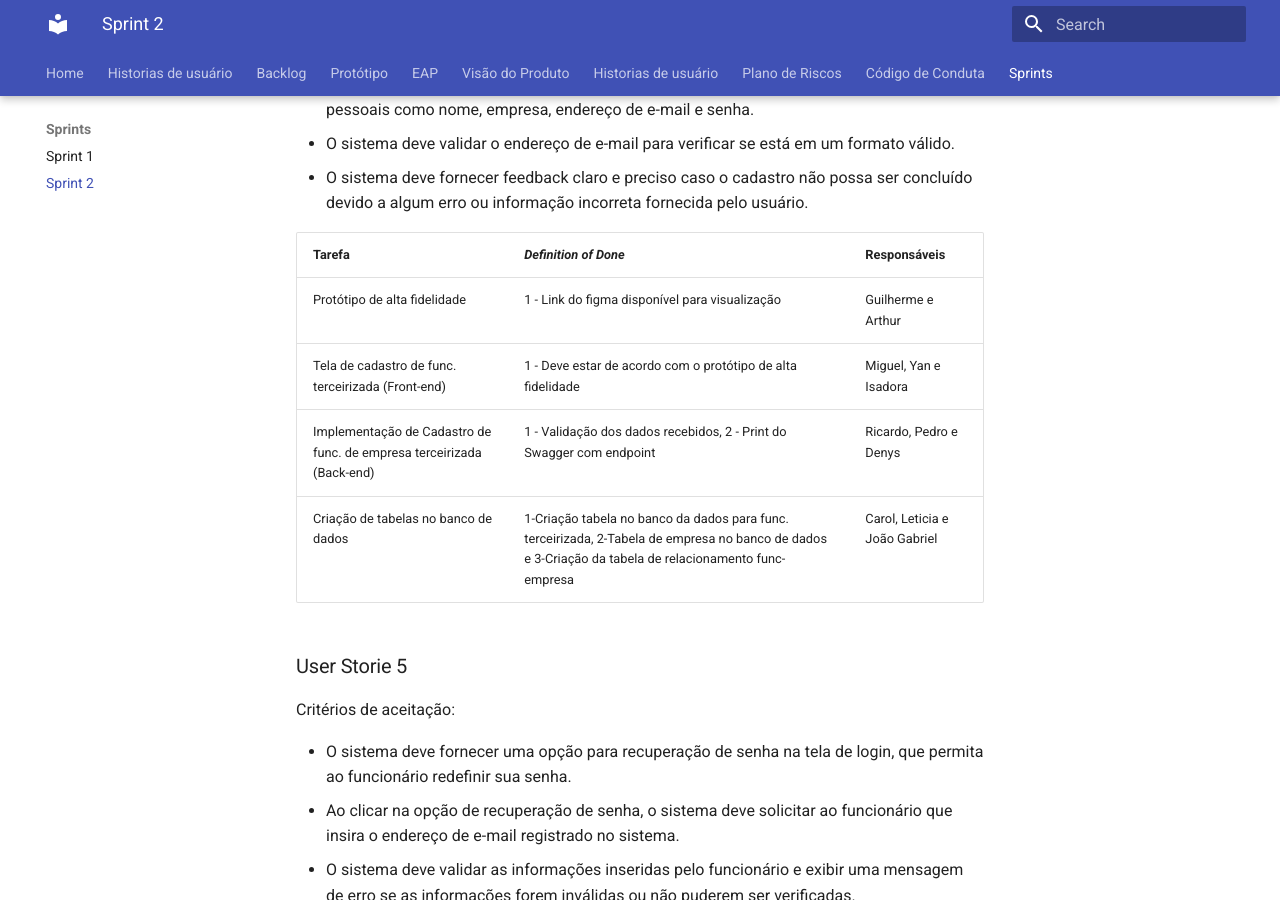
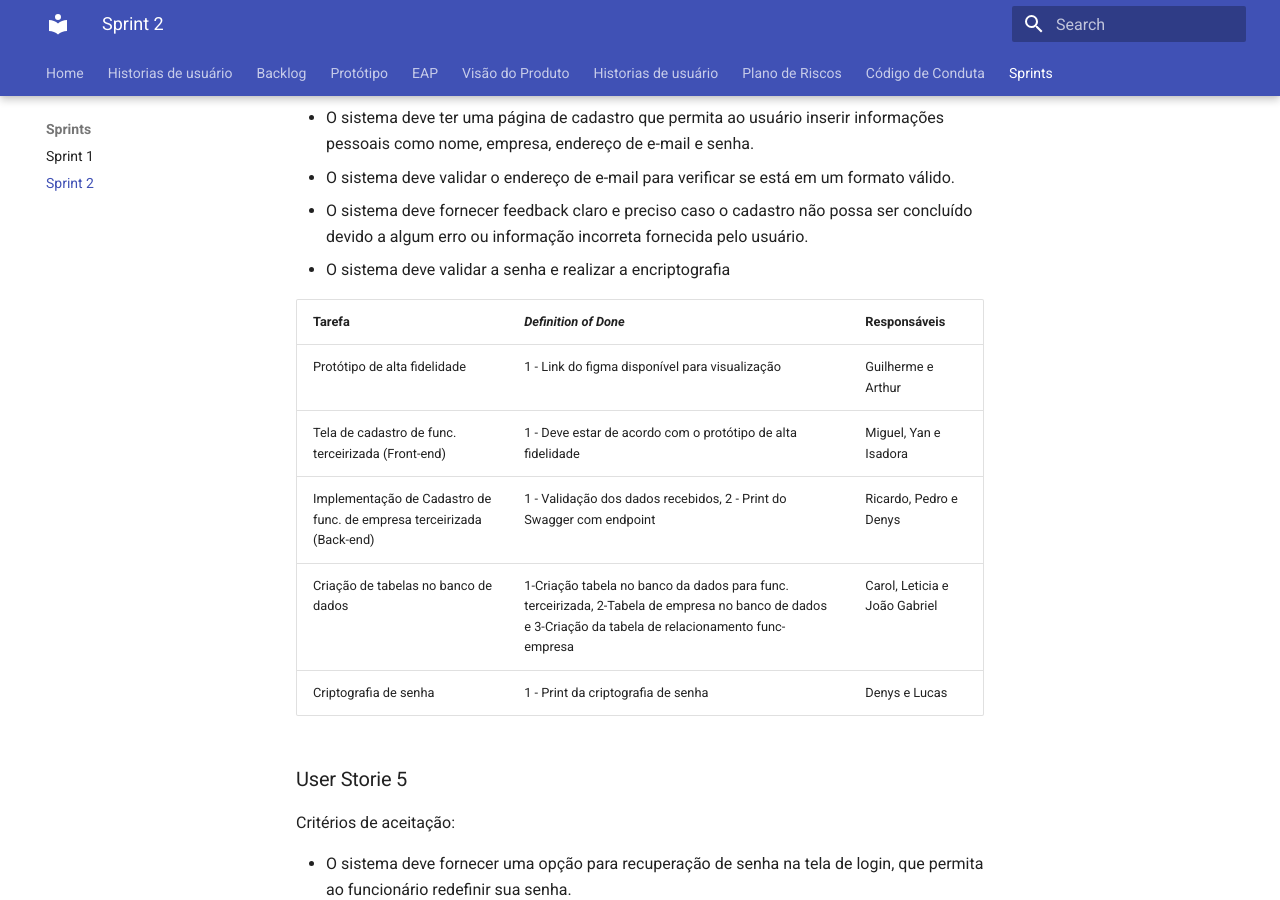
Before and after one commit to fga-eps-mds/2023-1-Dnit-DOC, an MkDocs documentation site: the page built from docs/docs/Sprints/Sprint_2.md, in a window 1280 px wide and 900 px high, scrolled down 1253 px. Built offline with MkDocs 1.6.1 and Material for MkDocs 9.7.7, drawn with Linux system fonts in a browser that asks for light colours; old or Windows-style settings are respelled for this version of MkDocs; some of the changed text lies outside the part shown.

Commit message:
Ajustando docs das sprints

```diff
--- a/docs/docs/Sprints/Sprint_2.md
+++ b/docs/docs/Sprints/Sprint_2.md
@@ -11,6 +11,7 @@ Em relação a **US01** e a **US04**, ficou pendentes os seguintes pontos que en
 - Integração do Front-end com o Back-end - Isadora e Jonga
 - Ajustar alguns pontos na tela de cadastro para ficar de acordo com o protótipo - Artur, Pedro e Antonio
 - Testes unitários e de integração - Denys, Lucas e Isadora
+- Criptografia de senha - Denys e Lucas
 
 Sobre as outras atividades, tivemos os seguintes débitos técnicos:
 
@@ -38,6 +39,7 @@ Critérios de aceitação:
 - O sistema deve ter uma página de cadastro que permita ao usuário inserir informações pessoais como nome, empresa, endereço de e-mail e senha.
 - O sistema deve validar o endereço de e-mail para verificar se está em um formato válido.
 - O sistema deve fornecer feedback claro e preciso caso o cadastro não possa ser concluído devido a algum erro ou informação incorreta fornecida pelo usuário.
+- O sistema deve validar a senha e realizar a encriptografia
 
 | Tarefa | _Definition of Done_ | Responsáveis |
 |--|--|--|
@@ -45,6 +47,7 @@ Critérios de aceitação:
 | Tela de cadastro de func. terceirizada (Front-end) | 1 - Deve estar de acordo com o protótipo de alta fidelidade | Miguel, Yan e Isadora |
 |Implementação de Cadastro de func. de empresa terceirizada (Back-end) | 1 - Validação dos dados recebidos, 2 - Print do Swagger com endpoint | Ricardo, Pedro e Denys |
 | Criação de tabelas no banco de dados | 1-Criação tabela no banco da dados para func. terceirizada, 2-Tabela de empresa no banco de dados e 3-Criação da tabela de relacionamento func-empresa | Carol, Leticia e João Gabriel |
+| Criptografia de senha | 1 - Print da criptografia de senha | Denys e Lucas |
 
 ### User Storie 5
 
@@ -74,6 +77,7 @@ Critérios de aceitação:
 | Tela de cadastro de func. terceirizada (Front-end) | Feito |
 | Implementação de Cadastro de func. de empresa terceirizada (Back-end) | Feito |
 | Criação de tabelas no banco de dados | Feito |
+| Criptografia de senha | Feito |
 
 ### User Storie 5
 
```
Also changed, not shown: docs/docs/Sprints/Sprint_1.md (+3 -0 lines).
